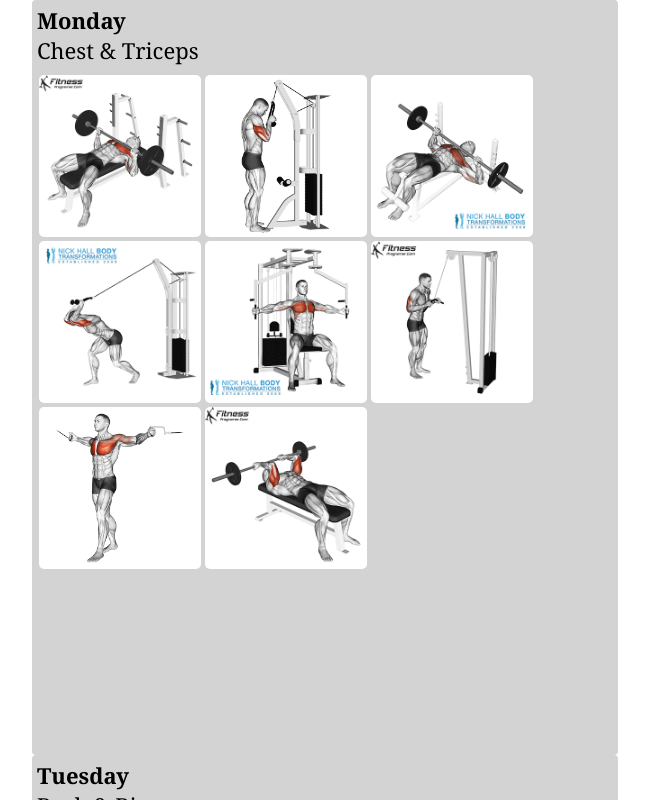
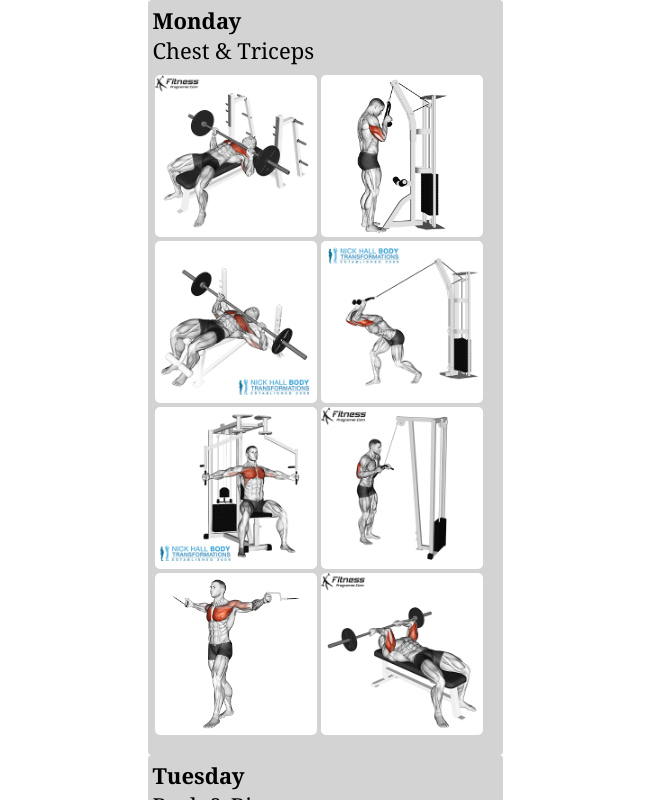
Before and after one commit to ROHITbhardwajTEAM/final-gym, a React (Create React App) app: page / in a window 1280 px wide. Shown: the top 800 px of the page, without its empty margins (315-964 px from the left). Built offline with nearby package versions, Linux system fonts and the light colour scheme.

Commit message:
Update v11 gym.css

```diff
--- a/src/gym.css
+++ b/src/gym.css
@@ -6,7 +6,7 @@
 
 
 .container {
-    width: 576px;
+    width: 345px;
     height: 745px;
     padding: 5px;
     margin: 5px;
```
